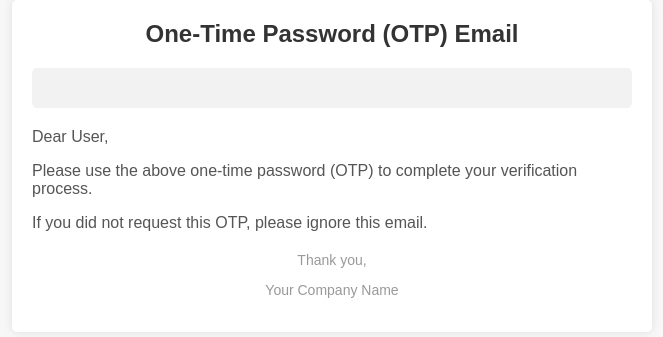
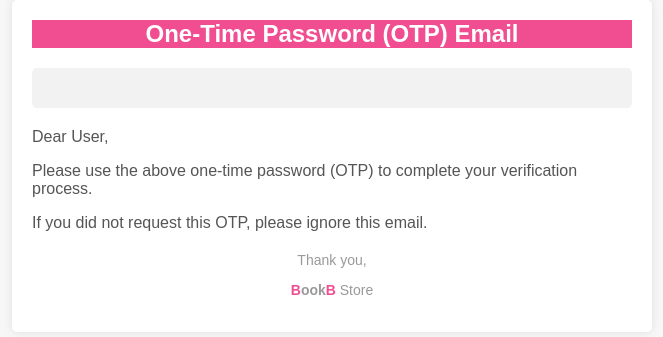
Before and after one commit to md-rashid-2023/BookB, a Django app: template bookb/templates/otp_email.html in a window 1280 px wide. Shown: the top 337 px of the page, without its empty margins (308-971 px from the left). Run offline with Django 3.2, Linux system fonts and the light colour scheme; the template is opened without the code that fills it, so the values that code supplies are empty; parts of the project's set-up code (start-up, migrations or seed data) failed here and were passed over.

Commit message:
updated templates

```diff
--- a/bookb/templates/otp_email.html
+++ b/bookb/templates/otp_email.html
@@ -26,9 +26,10 @@
     }
 
     .header h1 {
-      color: #333333;
+      color: white;
       margin: 0;
       font-size: 24px;
+      background-color : #f14e92;
     }
 
     .otp-code {
@@ -68,7 +69,7 @@
     </div>
     <div class="footer">
       <p>Thank you,</p>
-      <p>Your Company Name</p>
+      <p><strong><font color="#f14e92">B</font>ook<font color="#f14e92">B</font></strong> Store</p>
     </div>
   </div>
 </body>
```
